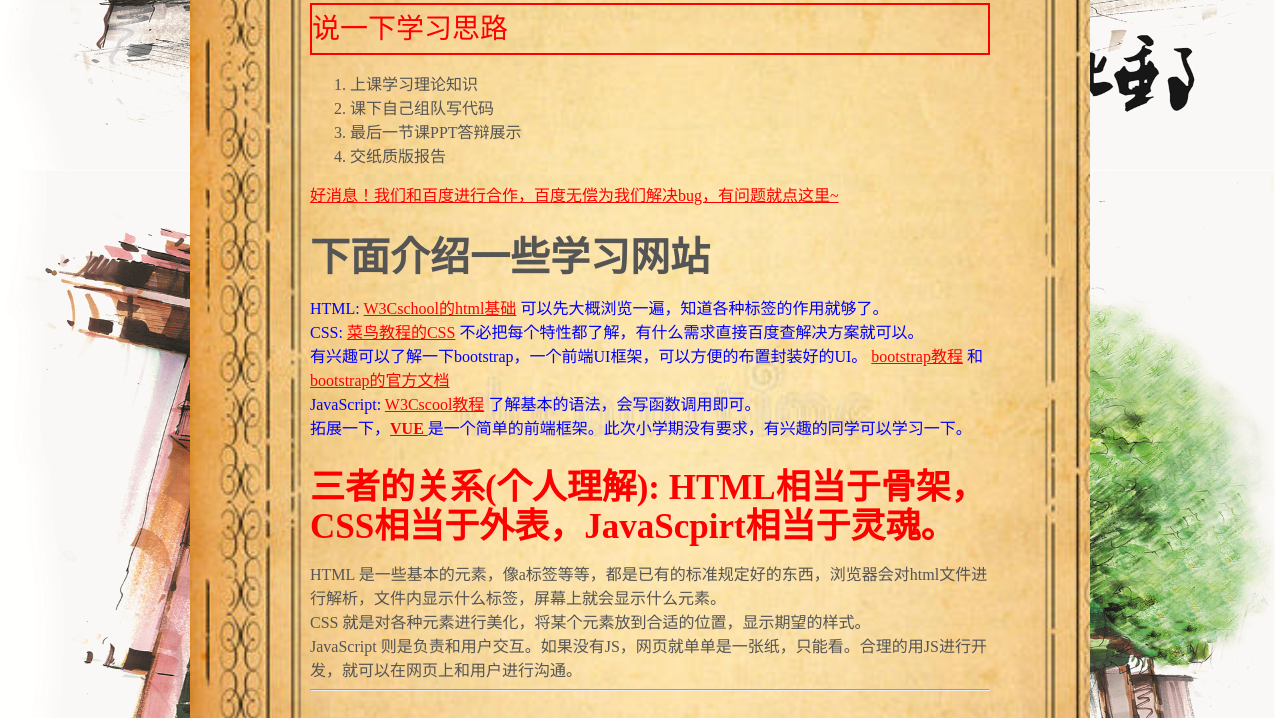
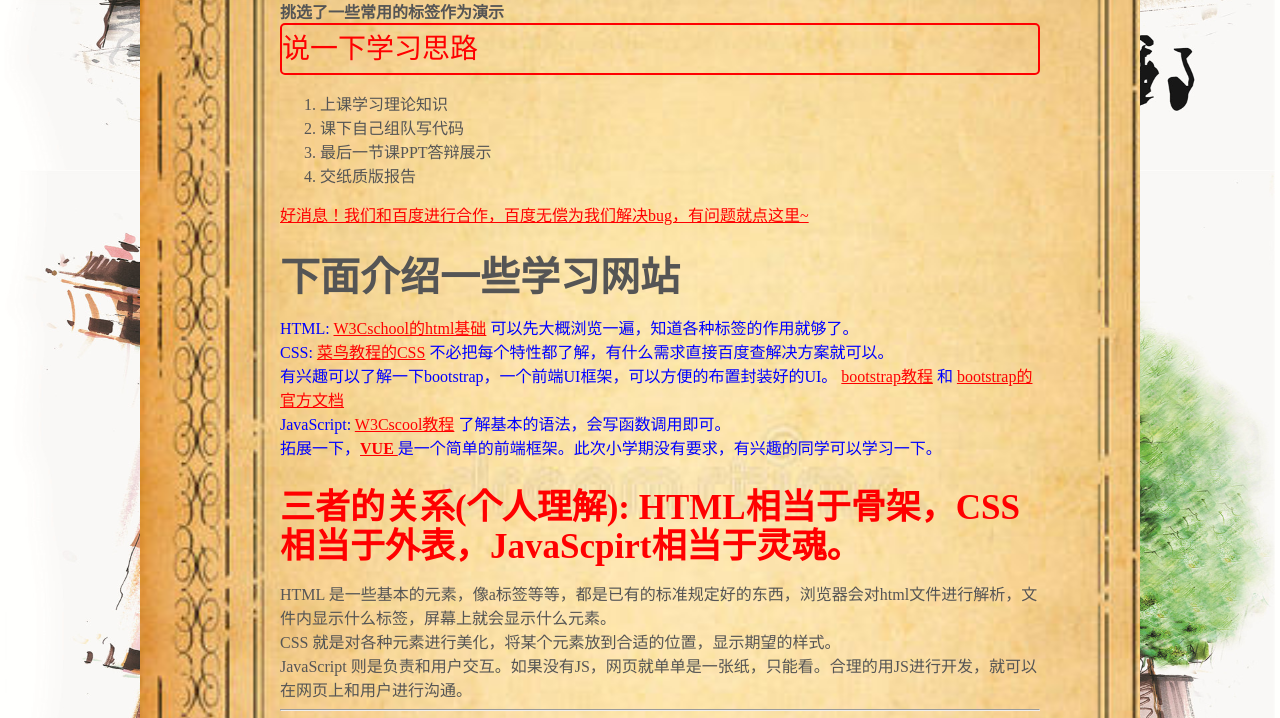
Before and after one commit to RainMaker-Q/easydemo, a plain HTML site: page index.html in a window 1280 px wide. Shown: the part 630-1348 px from the top of the page. Drawn offline with Linux system fonts and the light colour scheme; no server answers.

Commit message:
调整布局, 调整代码style

```diff
--- a/css/style.css
+++ b/css/style.css
@@ -1,21 +1,61 @@
 
 
-p{font-size:28px;}
-h3 {color: red; }
+/*设置p元素的边框*/
+p {
+	font-size:28px;
+	border:2px solid red;  /* 使用border属性，给所有p元素增加边框*/
+	border-radius: 5px;			/* 给方框加圆角 */
+}
+h3 {
+	color: red;
+}
 
-ol li {font-family: '黑体'}  /* 使用后代选择器，即选择ol元素的li后代，改变每一项的字体*/
+/* 使用后代选择器，即选择ol元素的li后代，改变每一项的字体*/
+ol li {
+	font-family: '黑体'
+}
 
-.introduce { font-family: '宋体'; color: blue;}  /*使用类选择器改变 introduce类的 字体和颜色*/
+/*使用类选择器改变 introduce类的 字体和颜色*/
+.introduce {
+	font-family: '宋体';
+	color: blue;
+}
 
-#summary {color: red}  /* 使用id选择器改变总结的颜色  */
 
-#learn_method {color: red}
-.learn {color:blue;}  /* 这里html中的元素中，类选择器设置颜色为蓝色，id选择器设置颜色为红色，最终显示红色，因为id选择器优先级高*/
+/* 使用id选择器改变总结的颜色  */
+#summary {
+	color: red
+}
 
-a:link {color: #FF0000}		/* 未访问的链接 */
-a:visited {color: #00FF00}	/* 已访问的链接 */
-a:hover {color: #FF00FF}	/* 鼠标移动到链接上 */
-a:active {color: #0000FF}	/* 选定的链接 */
+#learn_method {
+	color: red
+}
+
+
+/* 这里html中的元素中，类选择器设置颜色为蓝色，id选择器设置颜色为红色，最终显示红色，因为id选择器优先级高*/
+.learn {
+	color:blue;
+}
+
+/* 未访问的链接 */
+a:link {
+	color: #FF0000
+}
+
+/* 已访问的链接 */
+a:visited {
+	color: #00FF00
+}
+
+/* 鼠标移动到链接上 */
+a:hover {
+	color: #FF00FF
+}
+
+/* 选定的链接 */
+a:active {
+	color: #0000FF
+}
 
 
 /*设置背景*/
@@ -23,20 +63,15 @@ a:active {color: #0000FF}	/* 选定的链接 */
 	margin: 400px auto;
 	background: url(../img/bgpic4.jpg) no-repeat;
 	background-size: cover;
-   	width: 900px;
-    height: 1250px;
-    position: relative;
+  width: 1000px;
+  height: 1400px;
+	position: relative;
+	border-radius: 15px;
 }
 
 /*设置内容*/
 .content {
-
-	padding-left: 120px;
-	padding-top: 120px;
+	padding-left: 140px;
+	padding-top: 140px;
 	padding-right: 100px
 }
-
-/*设置p元素的边框*/
-p {
-  border:2px solid red;  /* 使用border属性，给所有p元素增加边框*/
-}
--- a/index.html
+++ b/index.html
@@ -5,19 +5,18 @@
 	<title>小学期讲解专用</title>
 	<link rel="stylesheet" type="text/css" href="css/style.css">
 	<link rel="shortcut icon" href="img/logo.png" />
-	<link rel="stylesheet" type="text/css" href="css/waifu.css"/>
-    <link rel="stylesheet" type="text/css" href="css/flat-ui.min.css"/>
-	<script type="text/javascript" src="js/easydemo.js"></script>
+	<link rel="stylesheet" type="text/css" href="css/waifu.css"/>				<!--引入左下角看板娘的css-->
+  <link rel="stylesheet" type="text/css" href="css/flat-ui.min.css"/>	<!--引入左下角看板娘的css-->
+	<script type="text/javascript" src="js/easydemo.js"></script>				<!--引入js文件-->
 </head>
+
 <body background="img/bupt3.jpg"
-      style=" background-repeat:no-repeat;
+      style="	background-repeat:no-repeat;
 							background-size:100% 100%;
-background-attachment: fixed;">
-
-
+							background-attachment: fixed;"
+>
 	<div class="content-bg">
 		<div class="content">
-
 			<h3>下面演示一下前端的基础</h3>
 			<strong>挑选了一些常用的标签作为演示</strong> <br>
 			<p id="learn_method" class="learn">说一下学习思路</p>
@@ -47,7 +46,6 @@ background-attachment: fixed;">
 				了解基本的语法，会写函数调用即可。 <br>
 				拓展一下，<strong><a href="https://cn.vuejs.org/v2/guide/" target="view_window7">VUE </a></strong> 是一个简单的前端框架。此次小学期没有要求，有兴趣的同学可以学习一下。 <br>
 			</div>
-
 
 			<h2 id="summary"><strong>三者的关系</strong>(个人理解): HTML相当于骨架，CSS相当于外表，JavaScpirt相当于灵魂。</h2>
 			HTML 是一些基本的元素，像a标签等等，都是已有的标准规定好的东西，浏览器会对html文件进行解析，文件内显示什么标签，屏幕上就会显示什么元素。<br>
@@ -88,7 +86,6 @@ background-attachment: fixed;">
 			<a href="https://lrqwriting.top/bookstore/">查看bookstore的静态页面</a>
 
 			<div id="date" style="float: right;"></div>
-
 		</div>
 	</div>
 
@@ -105,12 +102,10 @@ background-attachment: fixed;">
 			<span class="fui-cross"></span>
 		</div>
 	</div>
+
 		<script src="js/jquery-1.8.3.min.js"></script>
     <script src="js/waifu-tips.js"></script>
     <script src="js/live2d.js"></script>
-
-
     <script type="text/javascript">initModel()</script>
-
 </body>
 </html>
```
Also changed, not shown: js/easydemo.js (+3 -5 lines). Lines whose indentation alone changed are shown as unchanged.
